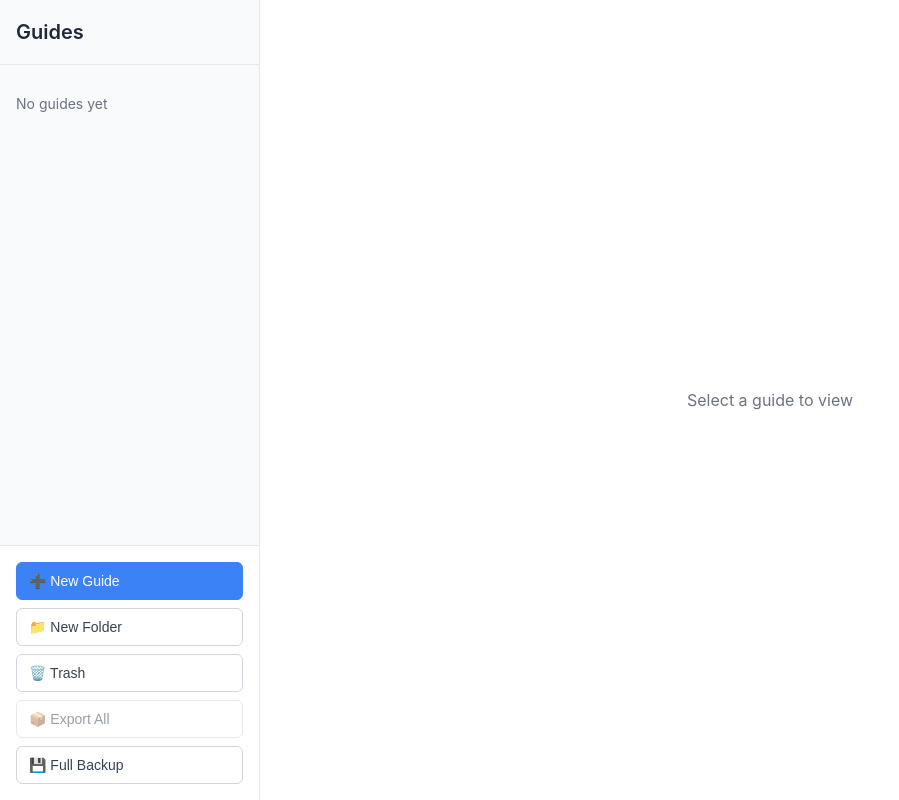
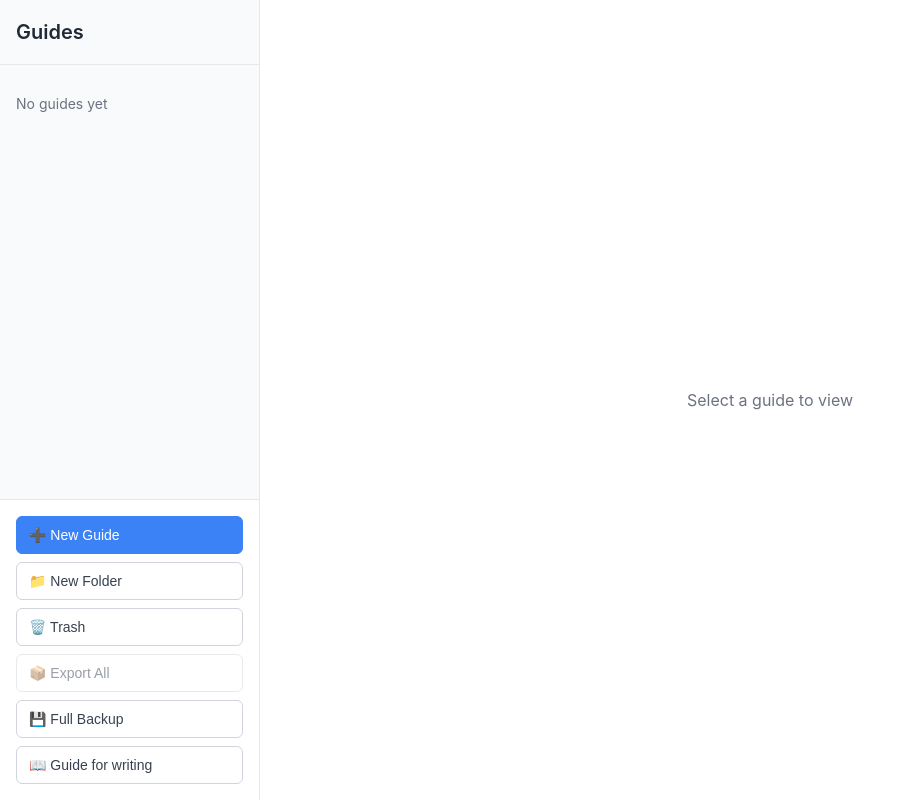
Before and after one commit to Sophistiqq/MDGuides, a Svelte app: page / in a window 1280 px wide. Shown: the whole page, without its empty margins (0-899 px from the left). Built offline with nearby package versions, Linux system fonts and the light colour scheme.

Commit message:
Added a sidebar button for showing guides for md

```diff
--- a/src/components/Sidebar.svelte
+++ b/src/components/Sidebar.svelte
@@ -174,7 +174,7 @@
   async function handleDeleteGuide() {
     if (!contextMenu) return;
 
-    const guide = guides.find(g => g.id === contextMenu.guideId);
+    const guide = guides.find(g => g.id === contextMenu?.guideId);
     if (!guide) return;
 
     const confirmed = confirm(`Move "${guide.title}" to trash?`);
@@ -358,10 +358,24 @@
     >
       💾 Full Backup
     </button>
+    <button
+      class="action-btn export-btn"
+      onclick={ () => {
+        window.open('https://www.markdownguide.org/basic-syntax/', '_blank')
+        }
+      }
+      type="button"
+      disabled={isExporting}
+      title="Export complete backup (guides + versions + trash)"
+    >
+      📖 Guide for writing
+    </button>
   </div>
 </aside>
 
 {#if showNewFolderModal}
+  <!-- svelte-ignore a11y_click_events_have_key_events -->
+  <!-- svelte-ignore a11y_no_static_element_interactions -->
   <div class="modal-overlay" onclick={() => showNewFolderModal = false}>
     <div class="modal" onclick={(e) => e.stopPropagation()}>
       <h3>Create New Folder</h3>
```
